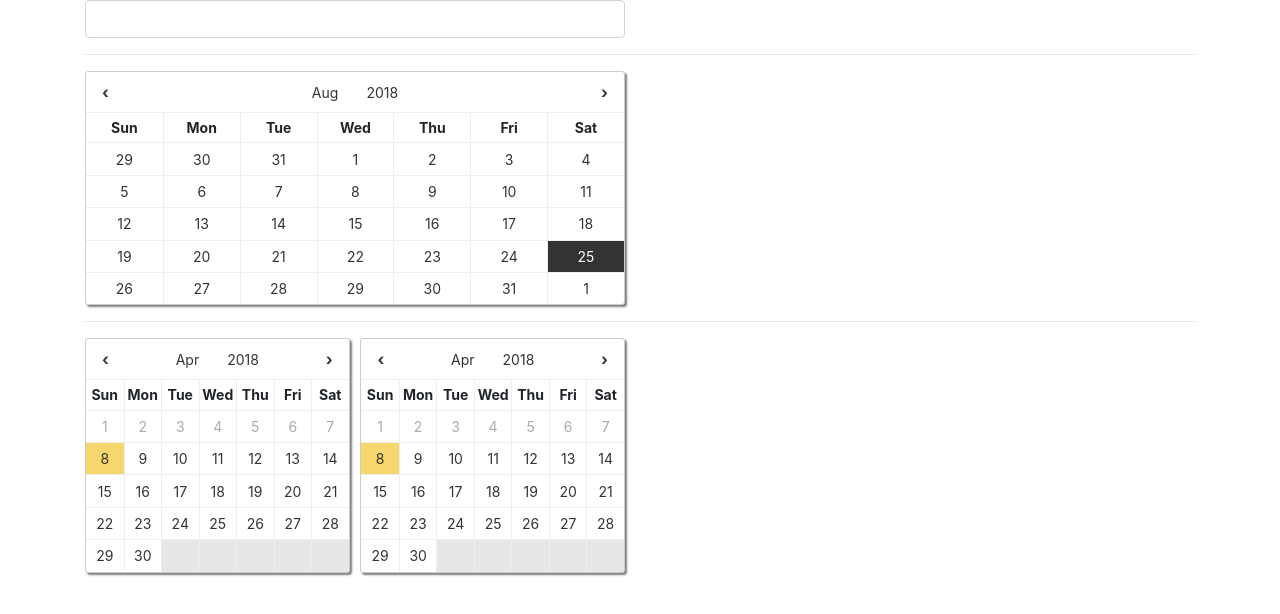
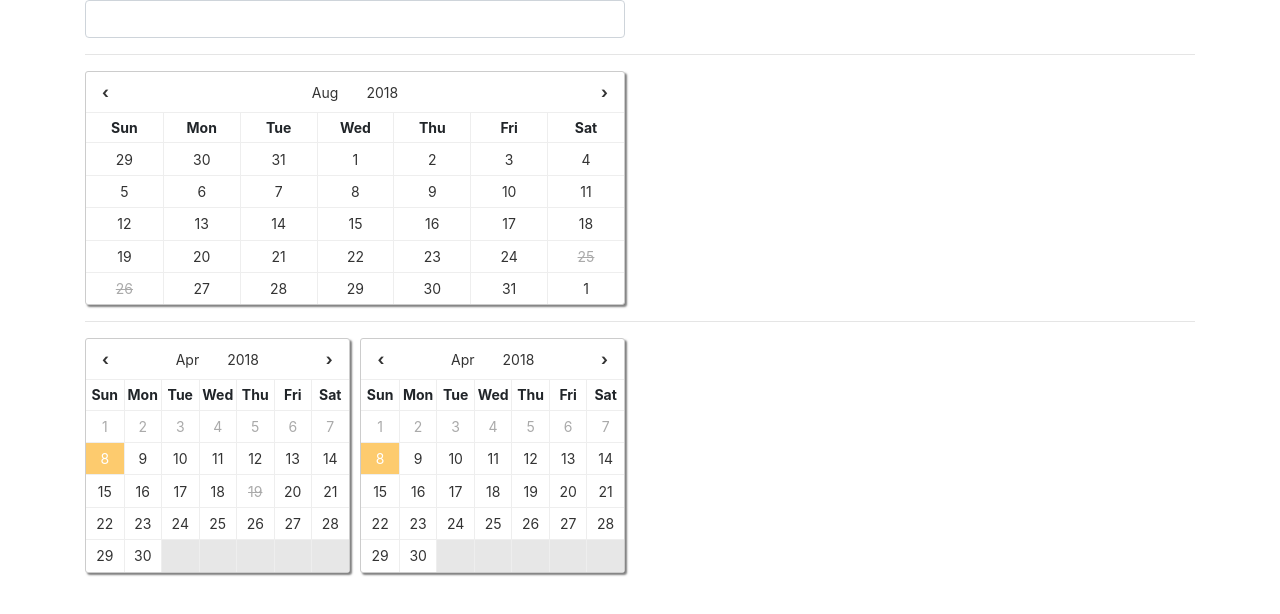
Before and after one commit to perrymarkg/angular-hoteldatepickr, an Angular app: page / in a window 1280 px wide. Shown: the top 614 px of the page. Built offline with nearby package versions, Linux system fonts and the light colour scheme; what ng4-click-outside would draw is missing.

Commit message:
fixed disabled dates + highlights

```diff
--- a/src/app/calendar-day/calendar-day.component.css
+++ b/src/app/calendar-day/calendar-day.component.css
@@ -10,10 +10,15 @@ a.disabled {
     text-decoration: line-through;
 }
 a.today {
-    background:#F5D76E;
+    background:#fdcb6e;
+    color:#fff;
+}
+a.highlight {
+    background:#19B5FE;
+    color:#fff;
 }
 a.selected {
-    background:#333;
+    background:#40739e;
     color:#fff;
 }
 a:hover {
@@ -24,6 +29,9 @@ a:hover {
 span {
     color:#aaa;
 }
+span.disabled {
+    text-decoration: line-through;
+}
 span.empty {
     background:#e7e7e7;
 }
--- a/src/app/calendar-day/calendar-day.component.html
+++ b/src/app/calendar-day/calendar-day.component.html
@@ -3,5 +3,5 @@
     *ngIf="day.date && day.clickable"
     [ngClass]="day.classes"
     (click)="dateClick($event, day)">{{ day.date | date: 'd'}}</a>
-<span *ngIf="day.date && !day.clickable" class="disabled">{{ day.date | date: 'd'}}</span>
+<span *ngIf="day.date && !day.clickable" [ngClass]="day.classes">{{ day.date | date: 'd'}}</span>
 <span *ngIf="!day.date" class="empty">&nbsp;</span>
--- a/src/app/calendar-day/calendar-day.component.ts
+++ b/src/app/calendar-day/calendar-day.component.ts
@@ -14,6 +14,7 @@ export class CalendarDayComponent implements OnInit {
     constructor() {}
 
     ngOnInit() {
+        console.log(this.day);
         if ( !this.day && this.day.date.getTime() === '1535241600000' ) { // Aug 26 1989
             console.log(this.day);
         }
--- a/src/app/calendar/calendar.component.ts
+++ b/src/app/calendar/calendar.component.ts
@@ -164,7 +164,8 @@ export class CalendarComponent implements OnInit {
                     day
                 );
 
-                if ( date.getTime() < this.today.getTime() ) {
+                if ( date.getTime() < this.today.getTime() ||
+                    ( this.disabledDates && this.disabledDates.indexOf( date.getTime() ) >= 0 ) ) {
                     clickable = false;
                 }
 
@@ -196,7 +197,8 @@ export class CalendarComponent implements OnInit {
             this.checkIfRangeAllowed();
         }
 
-        if ( event.obj.date.getMonth() > this.activeMonth.getMonth() || event.obj.date.getMonth() < this.activeMonth.getMonth() ) {
+        if ( event.obj.date.getMonth() > this.activeMonth.getMonth() ||
+        event.obj.date.getMonth() < this.activeMonth.getMonth() ) {
             this.activeMonth.setMonth( event.obj.date.getMonth() );
             this.reInitCalendar();
         }
@@ -210,6 +212,8 @@ export class CalendarComponent implements OnInit {
 
         if ( this.rangeStart && event.obj.date.getTime() < this.rangeStart.getTime() ) {
             this.clickStarted = false;
+            this.rangeStart = null;
+            this.dateHovered = null;
         }
 
         if ( !this.clickStarted ) {
@@ -232,14 +236,15 @@ export class CalendarComponent implements OnInit {
         }
     }
 
-    highlightDay(event: Event, date: any) {
+    highlightDay(event: Event, day: any) {
         if ( this.clickStarted && event.type === 'mouseenter') {
-            this.dateHovered = date;
+            this.dateHovered = day.date;
         }
 
         if ( this.clickStarted && event.type === 'mouseleave') {
             this.dateHovered = null;
         }
+        this.setDayClasses();
     }
 
     cycleMonth(event, type) {
@@ -280,6 +285,10 @@ export class CalendarComponent implements OnInit {
                 classes.push('selected');
             }
 
+            if( this.isDateDisabled( date ) ) {
+                classes.push('disabled')
+            }
+
             if (
                 (
                     this.clickStarted && this.dateHovered &&
@@ -296,9 +305,14 @@ export class CalendarComponent implements OnInit {
 
         }
 
-        // return classes.toString().replace(/,/g, ' ');
         return classes;
     }
+
+    isDateDisabled( date: Date ) {
+        return this.disabledDates && this.disabledDates.indexOf( date.getTime() ) >= 0;
+    }
+
+    // Year Month Selections
 
     showMonthSelection( event ) {
         event.preventDefault();
```
